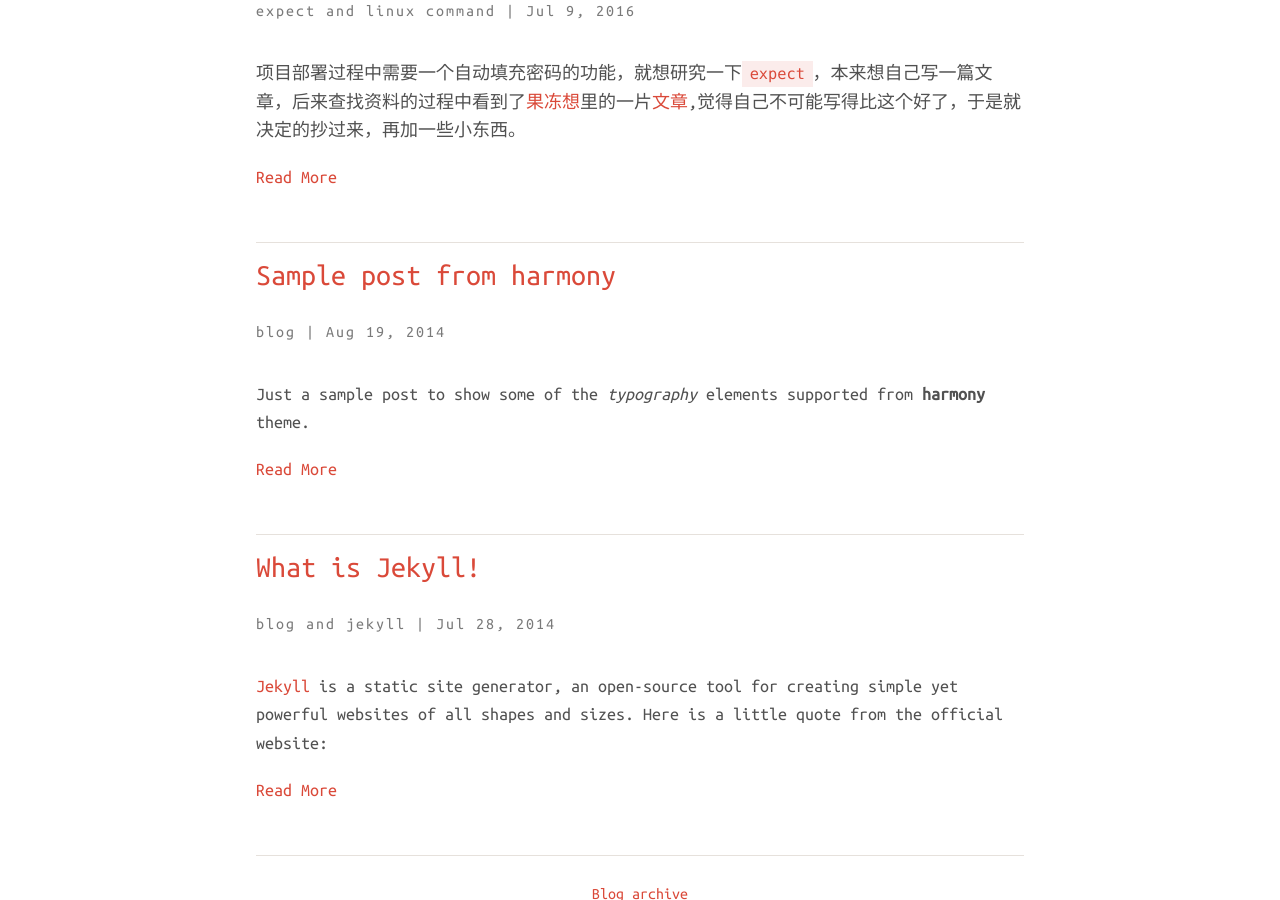
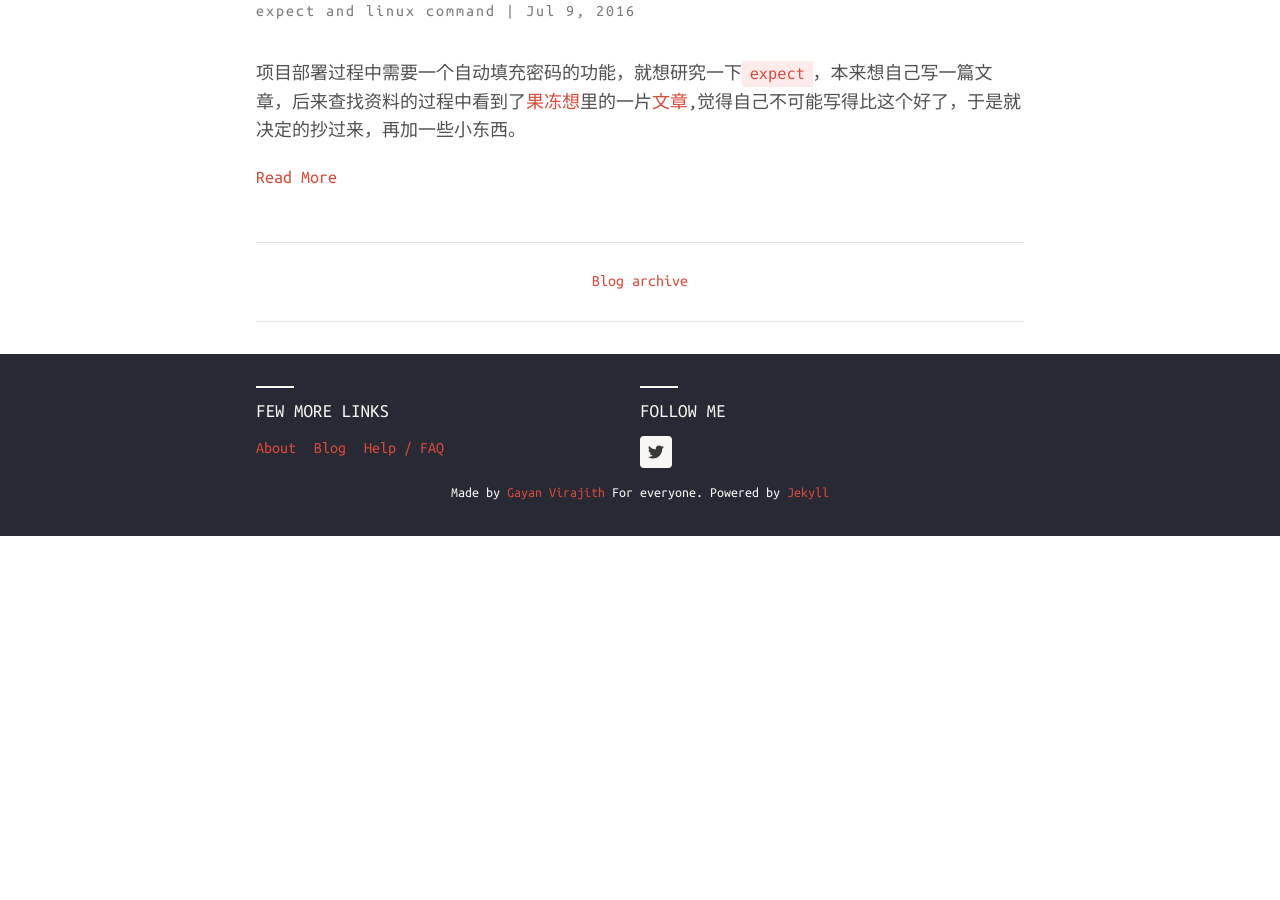
Before and after one commit to simfeng/microblog, a Jekyll site: the page built from index.html, in a window 1280 px wide and 900 px high, scrolled down 2262 px. Built offline with Jekyll 4.4.1, drawn with Linux system fonts in a browser that asks for light colours; nearby versions of some CDN libraries; after the commit the page ends 2798 px from its top, so only the background shows below that; part of the change alters nothing that is shown.

Commit message:
change theme

```diff
--- a/_config.yml
+++ b/_config.yml
@@ -33,7 +33,7 @@ harmony:
   # Profile links, leave blank to ignore
   social:
     github:
-    twitter: https://twitter.com/fengzhengquan
+    twitter: fengzhengquan
     facebook:
     gplus:
     dribble:
--- a/_posts/2014-07-28-welcome-to-jekyll.markdown
+++ /dev/null
@@ -1,22 +0,0 @@
----
-layout: post
-title:  "What is Jekyll!"
-date:   2014-07-28 22:48:45
-description: Jekyll is a static site generator, an open-source tool for creating simple yet powerful websites of all shapes and sizes.
-categories:
-- blog
-- jekyll
----
-
-[Jekyll][jekyll] is a static site generator, an open-source tool for creating simple yet powerful websites of all shapes and sizes. Here is a little quote from the official website:
-
-> It takes a template directory containing raw text files in various formats, runs it through [Markdown][markdown] (or [Textile][textile]) and Liquid converters, and spits out a complete, ready-to-publish static website suitable for serving with your favorite web server. Jekyll also happens to be the engine behind [GitHub Pages][github-pages], which means you can use Jekyll to host your project’s page, blog, or website from GitHub’s servers for free.
-> - jekyllrb.com
-
-Check out the [Jekyll docs][jekyll] for more info on how to get the most out of Jekyll. File all bugs/feature requests at [Jekyll's GitHub repo][jekyll-gh].
-
-[jekyll-gh]: https://github.com/mojombo/jekyll
-[jekyll]:    http://jekyllrb.com
-[markdown]: http://daringfireball.net/projects/markdown/
-[textile]: http://redcloth.org/textile
-[github-pages]: http://pages.github.com/
--- a/_posts/2014-08-19-sample-post.markdown
+++ /dev/null
@@ -1,63 +0,0 @@
----
-layout: post
-title:  "Sample post from harmony"
-date:   2014-08-19 23:56:45
-description: Just a sample post to show some of the typography elements supported from harmony theme.
-categories:
-- blog
-permalink: sample-post
----
-
-Just a sample post to show some of the *typography* elements supported from
-**harmony** theme.
-
-___
-
-A blockquote:
-
-> Donec in mollis eros, nec rutrum turpis. **Curabitur** sem elit, semper nec volutpat quis, laoreet et sapien. In felis erat, rhoncus sed pellentesque mollis, tincidunt quis elit.
-> - By Someone
-
-## Header 2
-
-Duis lacinia commodo dui, vel aliquam metus hendrerit eu. Integer et scelerisque dui. Sed nec molestie quam. Donec sit amet nisl a massa commodo ultrices nec quis nunc. Aenean aliquet eu arcu adipiscing dignissim. Nunc dictum elit vitae dolor molestie aliquet.
-
-
-Example code:
-
-{% highlight ruby %}
-def print_hi(name)
-  puts "Hi, #{name}"
-end
-print_hi('Tom')
-#=> prints 'Hi, Tom' to STDOUT.
-{% endhighlight %}
-
-
-A list:
-
-- Praesent nisi elit, bibendum ut consectetur ac, aliquet in nunc
-- Donec ante est, volutpat in mi et, pulvinar congue dolor.
-- Quisque ultrices pulvinar sollicitudin.
-- Duis elementum odio eu euismod suscipit.
-- Integer enim lorem, interdum sit amet consectetur non, bibendum eget neque.
-
-A numbered list:
-
-1. Praesent nisi elit, bibendum ut consectetur ac, aliquet in nunc.
-2. Donec ante est, volutpat in mi et, pulvinar congue dolor.
-3. Quisque ultrices pulvinar sollicitudin.
-4. Duis elementum odio eu euismod suscipit.
-5. Integer enim lorem, interdum sit amet consectetur non, bibendum eget neque.
-
-Definition list:
-
-Curabitur cursus magna eu sem cursus
-: ac ultrices urna pharetra.
-: Duis scelerisque ipsum eu luctus elementum.
-
-Pellentesque habitant morbi tristique senectus
-: Curabitur malesuada lacus ac gravida porttitor
-: Duis sodales feugiat lorem et mollis.
-
-Want me to suggest something? Please [Send me a request](https://github.com/web-create/harmony/issues/new)
```
